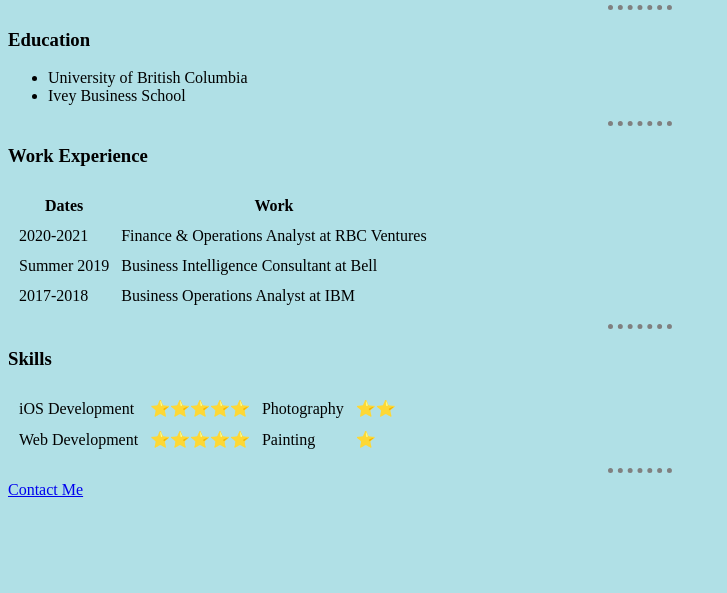
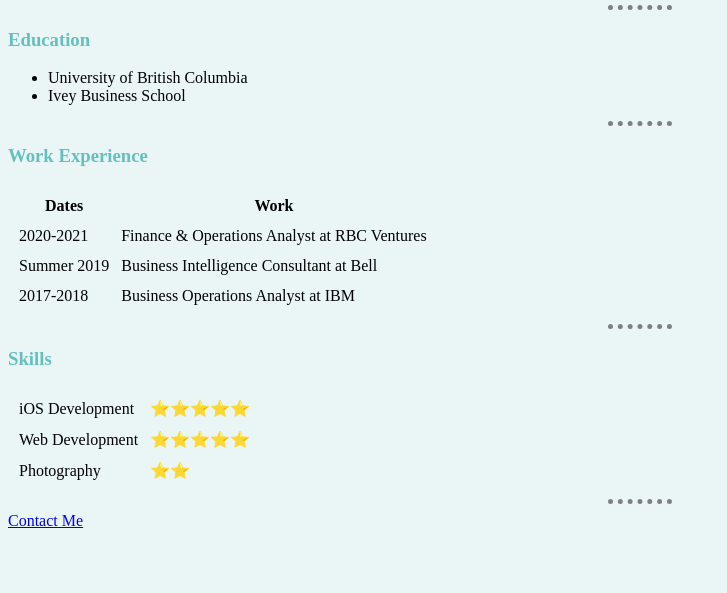
Before and after one commit to albertywchan/cv, a plain HTML site: page index.html in a window 1280 px wide. Shown: the part 207-800 px from the top of the page, without its empty margins (0-727 px from the left). Drawn offline with Linux system fonts and the light colour scheme.

Commit message:
Add files via upload

```diff
--- /dev/null
+++ b/css/styles.css
@@ -0,0 +1,23 @@
+body {
+  background-color: #EAF6F6;
+}
+
+h1 {
+  color: #66BFBF;
+}
+
+h3 {
+  color: #66BFBF;
+}
+
+hr {
+  border-style: none;
+  border-top-style: dotted;
+  border-color: gray;
+  border-width: 5px;
+  width: 5%;
+}
+
+.profile-picture {
+  height: 150px;
+}
--- a/index.html
+++ b/index.html
@@ -6,29 +6,13 @@
   <meta name="viewport" content="width=device-width, initial-scale=1.0">
   <meta http-equiv="X-UA-Compatible" content="ie=edge">
   <title>Albert's Personal Site</title>
-  <style>
-    body {
-      background-color: powderblue;
-    }
-
-    hr {
-      border-style: none;
-      border-top-style: dotted;
-      border-color: gray;
-      border-width: 5px;
-      width: 5%;
-    }
-
-    img {
-      height: 150px;
-    }
-  </style>
+  <link rel="stylesheet" href="css/styles.css">
 </head>
 
 <body>
   <table cellspacing="20">
     <tr>
-      <td><img src="images/toronto-blue-jays-logo.png" alt="albert profile picture"></td>
+      <td><img class="profile-picture" src="images/toronto-blue-jays-logo.png" alt="albert profile picture"></td>
       <td>
         <h1>Albert Chan</h1>
         <p><em>Computer Science Student @ <strong><a href="https://www.cs.ubc.ca/">UBC</a></strong></em></p>
@@ -67,20 +51,18 @@
   <hr>
   <h3>Skills</h3>
   <table cellspacing="10">
-    <tbody>
     <tr>
       <td>iOS Development</td>
-        <td>⭐⭐⭐⭐⭐</td>
-        <td>Photography</td>
-        <td>⭐⭐</td>
+      <td>⭐️⭐️⭐️⭐️⭐️</td>
     </tr>
     <tr>
       <td>Web Development</td>
-        <td>⭐⭐⭐⭐⭐</td>
-        <td>Painting</td>
-        <td>⭐</td>
+      <td>⭐️⭐️⭐️⭐️⭐️</td>
     </tr>
-    </tbody>
+    <tr>
+      <td>Photography</td>
+      <td>⭐️⭐️</td>
+    </tr>
   </table>
   <hr>
   <a href="contact.html">Contact Me</a>
```
Also changed, not shown: contact.html (+1 -0 lines). Lines whose indentation alone changed are shown as unchanged.
